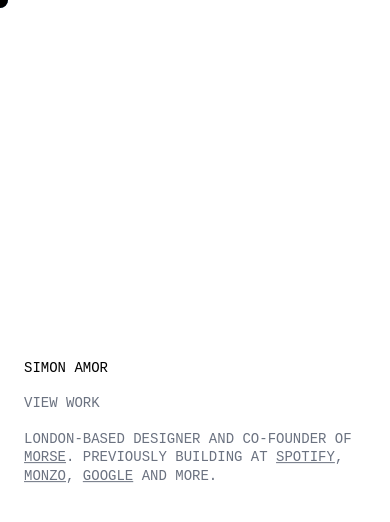
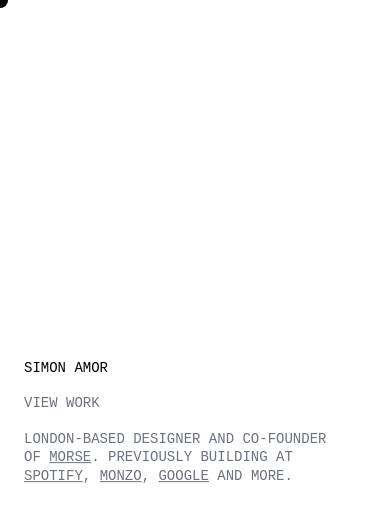
Before and after one commit to simonrramor/simons-portfolio, a Next.js app: page / in a window 390 px wide. Shown: the top 522 px of the page. Built offline with nearby package versions, Linux system fonts and the light colour scheme.

Commit message:
Balance portfolio introduction across two lines

```diff
--- a/components/Header.module.css
+++ b/components/Header.module.css
@@ -42,7 +42,8 @@
 }
 
 .bio {
-  max-width: 600px;
+  width: 100%;
+  max-width: 500px;
   display: flex;
   flex-direction: column;
   gap: 0.75rem;
@@ -58,6 +59,7 @@
 .bioText {
   font-size: 14px;
   line-height: 1.3;
+  text-wrap: balance;
   color: var(--color-text-muted);
   text-transform: uppercase;
   font-family: "SF Mono", SFMono-Regular, ui-monospace, monospace;
@@ -109,10 +111,6 @@
     padding: 1.5rem;
   }
 
-  .bio {
-    max-width: 100%;
-  }
-
   .viewWorkButton {
     align-self: flex-start;
   }
```
